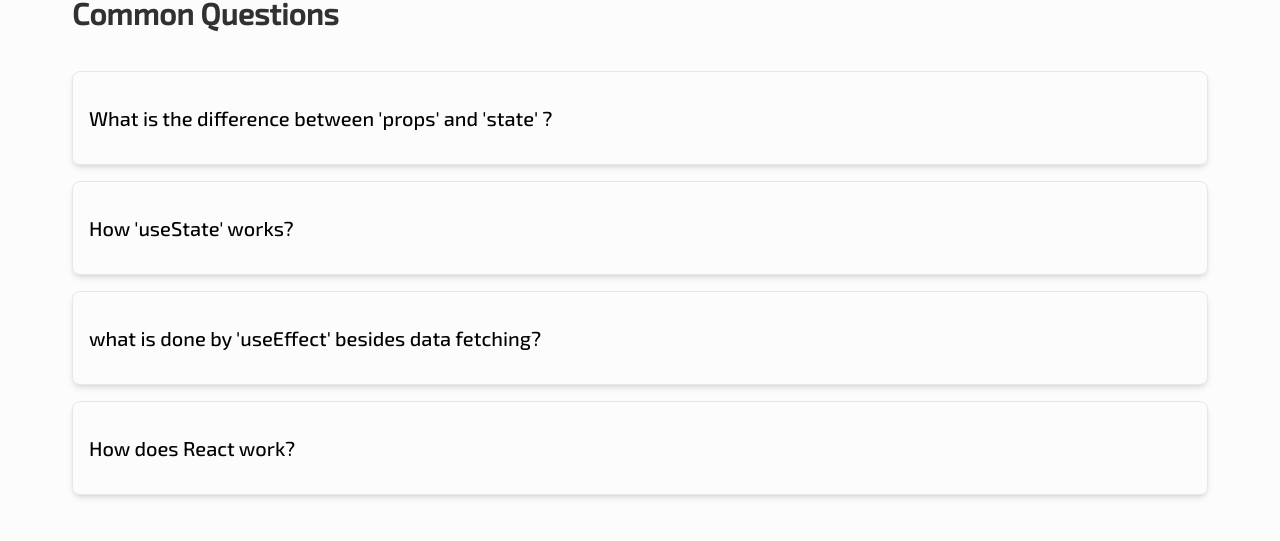
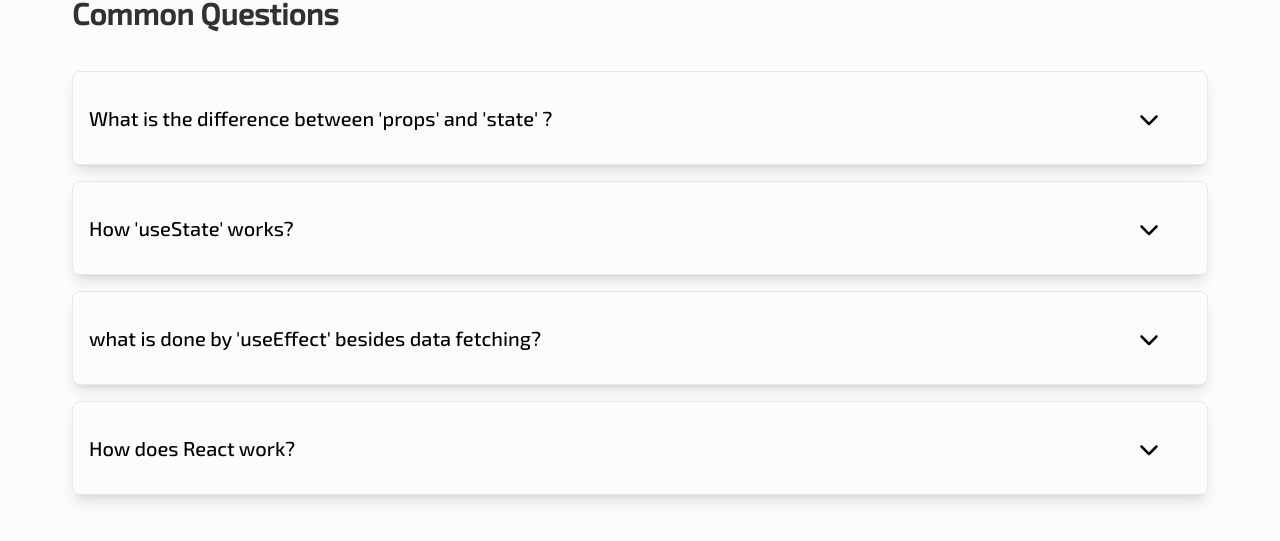
Before and after one commit to developer-shourav/Knowledge-Arena, a React (Vite) app: page / in a window 1280 px wide. Shown: the part 2750-3291 px from the top of the page. Built offline with nearby package versions, Linux system fonts and the light colour scheme.

Commit message:
question block's button added

```diff
--- a/src/components/SingleQuestion/SingleQuestion.jsx
+++ b/src/components/SingleQuestion/SingleQuestion.jsx
@@ -1,16 +1,22 @@
 import React from "react";
-
+import { FontAwesomeIcon } from "@fortawesome/react-fontawesome";
+import { faChevronDown } from "@fortawesome/free-solid-svg-icons";
 const SingleQuestion = (props) => {
   const { question, ans } = props.questionData;
   return (
-    <div className="shadow-md py-4 rounded-lg border">
+    <div className="shadow-lg py-4 rounded-lg border">
       <div className="collapse">
         <input type="checkbox" />
-        <div className="collapse-title text-xl font-medium text-black">
-          {question}
+
+
+        <div className="collapse-title text-xl  font-medium text-black">
+          <div className="flex items-center justify-between">
+          <span>{question}</span>  <button ><FontAwesomeIcon icon={faChevronDown} /></button>
+          </div>
         </div>
+
         <div className="collapse-content">
-          <p>{ans}</p>
+          <p>{ans} </p>
         </div>
       </div>
     </div>
```
